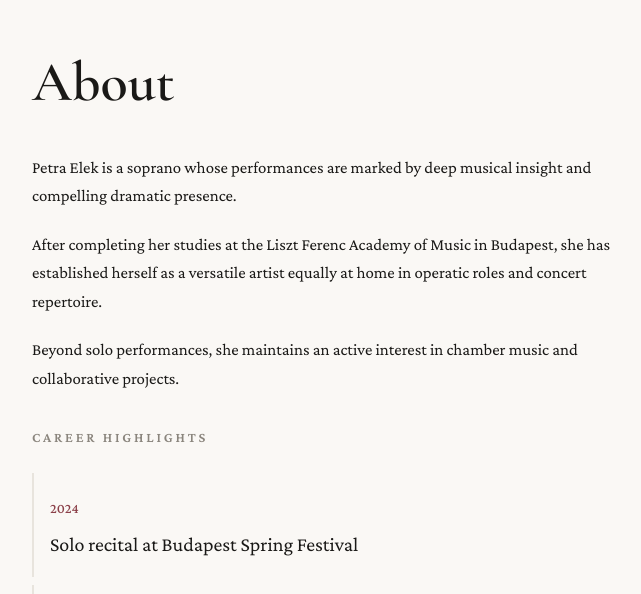
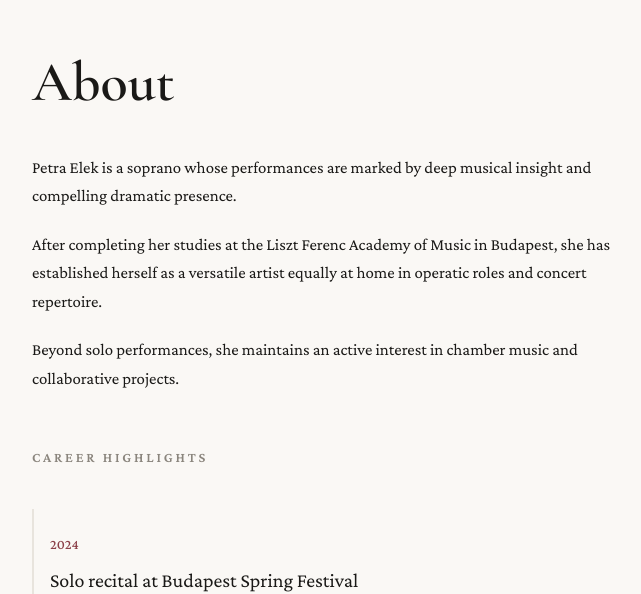
Before and after one commit to elekpetra99/elekpetra, a Next.js app: page / in a window 1280 px wide. Shown: the part 972-1566 px from the top of the page, without its empty margins (90-731 px from the left). Built offline with nearby package versions, Linux system fonts and the light colour scheme.

Commit message:
feat: add scroll-snap section-based scrolling
- Each section (Hero, About, Repertoire, Media, Contact) takes full viewport
- Scroll snaps to section start when scrolling
- Sections centered vertically for clean presentation

```diff
--- a/src/app/globals.css
+++ b/src/app/globals.css
@@ -24,7 +24,10 @@
 
 * { box-sizing: border-box; margin: 0; padding: 0; }
 
-html { scroll-behavior: smooth; }
+html {
+  scroll-behavior: smooth;
+  scroll-snap-type: y mandatory;
+}
 
 body {
   background: var(--cream);
@@ -33,6 +36,20 @@ body {
   font-size: 20px;
   line-height: 1.7;
   -webkit-font-smoothing: antialiased;
+}
+
+/* Scroll snap container */
+main {
+  scroll-snap-type: y mandatory;
+}
+
+/* Each section snaps */
+main > section {
+  scroll-snap-align: start;
+  min-height: 100vh;
+  display: flex;
+  flex-direction: column;
+  justify-content: center;
 }
 
 @media (max-width: 600px) {
@@ -201,7 +218,6 @@ nav {
 
 /* ===== HERO ===== */
 .hero {
-  min-height: 100vh;
   padding-top: 60px;
 }
 
@@ -382,6 +398,7 @@ section {
   padding: var(--section-gap) 1.25rem;
   max-width: var(--content-width);
   margin: 0 auto;
+  width: 100%;
 }
 
 @media (min-width: 768px) {
```
